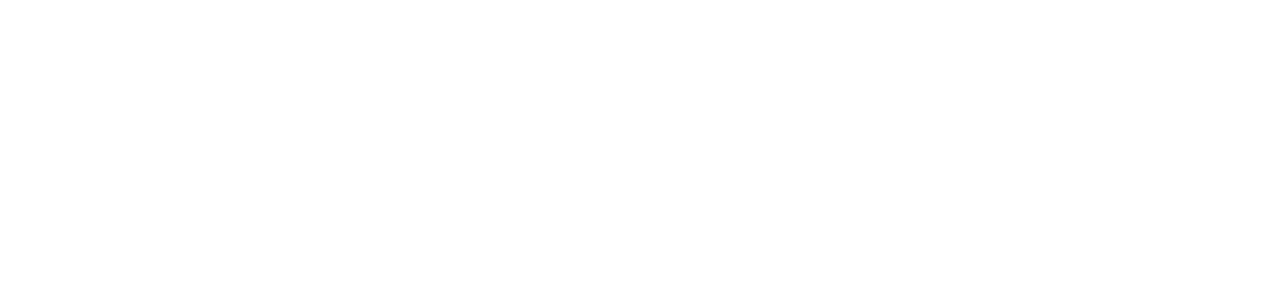
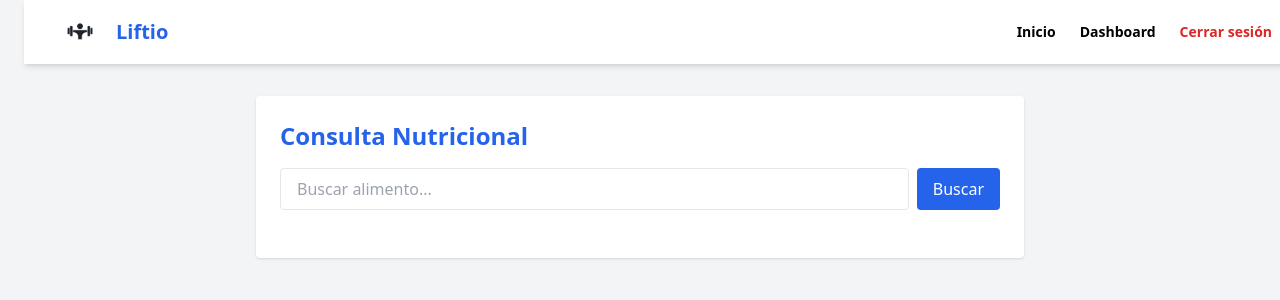
Before and after one commit to asantosc2/web-fitness, a React (Vite) app in the folder web-fitness-front/: page /consulta-nutricional in a window 1280 px wide. Before the commit this address had no page. Shown: the top 300 px of the page. Built offline with nearby package versions, Linux system fonts and the light colour scheme; sample sign-in values are in the browser's storage.

Commit message:
feat: actualizar límite de búsqueda en alimentos y agregar página de consulta nutricional

```diff
--- a/web-fitness-front/src/App.tsx
+++ b/web-fitness-front/src/App.tsx
@@ -17,6 +17,7 @@
 import Progreso from "./pages/Progreso";
 import ProgresoNuevo from "./pages/ProgresoNuevo";
 import ProgresoDetalle from "./pages/ProgresoDetalle";
+import ConsultaNutricional from "./pages/ConsultaNutricional";
 
 
 
@@ -41,6 +42,8 @@
           <Route path="/progreso" element={<PrivateRoute><Progreso /></PrivateRoute>} />
           <Route path="/progreso/nuevo" element={<PrivateRoute><ProgresoNuevo /></PrivateRoute>} />
           <Route path="/progreso/:id" element={<PrivateRoute><ProgresoDetalle /></PrivateRoute>} />
+          <Route path="/consulta-nutricional" element={<PrivateRoute><ConsultaNutricional /></PrivateRoute>}
+          />
         </Routes>
       </BrowserRouter>
     </AuthProvider>
--- /dev/null
+++ b/web-fitness-front/src/pages/ConsultaNutricional.tsx
@@ -0,0 +1,85 @@
+import { useState } from "react";
+import Navbar from "../components/Navbar";
+import { useAuth } from "../context/AuthContext";
+
+interface Alimento {
+  nombre: string;
+  kcal: number;
+  proteinas: number;
+  carbohidratos: number;
+  grasas: number;
+  fibra?: number;
+  imagen_url?: string;
+}
+
+
+export default function ConsultaNutricional() {
+  const { estado } = useAuth();
+  const [busqueda, setBusqueda] = useState("");
+  const [resultados, setResultados] = useState<Alimento[]>([]);
+  const [cargando, setCargando] = useState(false);
+
+  const buscar = async () => {
+    if (!busqueda.trim()) return;
+    setCargando(true);
+    setResultados([]);
+    try {
+      const res = await fetch(`http://localhost:8000/alimentos/buscar-openfood?query=${busqueda}`);
+      const data = await res.json();
+      setResultados(data);
+    } catch (err) {
+      console.error("❌ Error al buscar alimentos:", err);
+    }
+    setCargando(false);
+  };
+
+  return (
+    <div className="min-h-screen bg-gray-100 pt-24 px-6">
+      <Navbar />
+      <div className="max-w-3xl mx-auto bg-white p-6 rounded shadow">
+        <h1 className="text-2xl font-bold mb-4 text-blue-600">Consulta Nutricional</h1>
+
+        <div className="flex gap-2 mb-6">
+          <input
+            type="text"
+            placeholder="Buscar alimento..."
+            value={busqueda}
+            onChange={(e) => setBusqueda(e.target.value)}
+            className="flex-1 border px-4 py-2 rounded"
+          />
+          <button
+            onClick={buscar}
+            className="bg-blue-600 text-white px-4 py-2 rounded hover:bg-blue-700"
+          >
+            Buscar
+          </button>
+        </div>
+
+        {cargando && <p className="text-gray-500 text-center">Buscando...</p>}
+
+        {resultados.length > 0 && (
+          <div className="space-y-3">
+            {resultados.map((a, i) => (
+              <div key={i} className="flex items-center gap-4 border rounded p-4 bg-gray-50">
+                {a.imagen_url && (
+                  <img
+                    src={a.imagen_url}
+                    alt={a.nombre}
+                    className="w-20 h-20 object-cover rounded"
+                  />
+                )}
+                <div>
+                  <p className="font-semibold text-lg">{a.nombre}</p>
+                  <p className="text-sm text-gray-600">
+                    Calorías: {a.kcal} kcal | Proteínas: {a.proteinas} g | CH: {a.carbohidratos} g | Grasas: {a.grasas} g | Fibra: {a.fibra} g
+                  </p>
+                </div>
+              </div>
+
+            ))}
+          </div>
+        )}
+      </div>
+    </div>
+  );
+}
--- a/web-fitness-front/src/pages/Dashboard.tsx
+++ b/web-fitness-front/src/pages/Dashboard.tsx
@@ -41,7 +41,7 @@
         </button>
 
         <button
-          onClick={() => navigate("/nutricion")}
+          onClick={() => navigate("/consulta-nutricional")}
           className="bg-white border border-gray-300 hover:border-blue-500 shadow rounded-lg p-6 text-center transition"
         >
           <h2 className="text-xl font-semibold text-gray-800">Consulta nutricional</h2>
```
Also changed, not shown: 1 other file (tests, documents, lock files or other folders).
